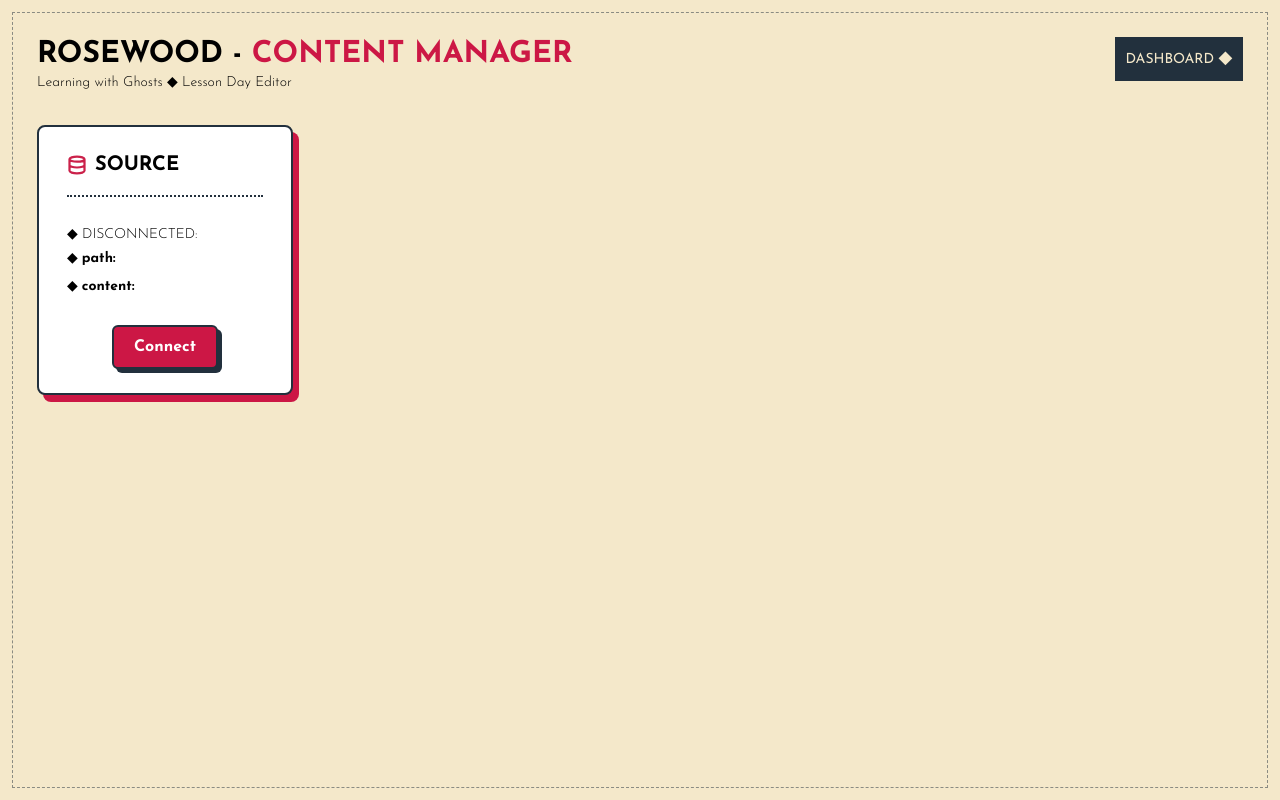
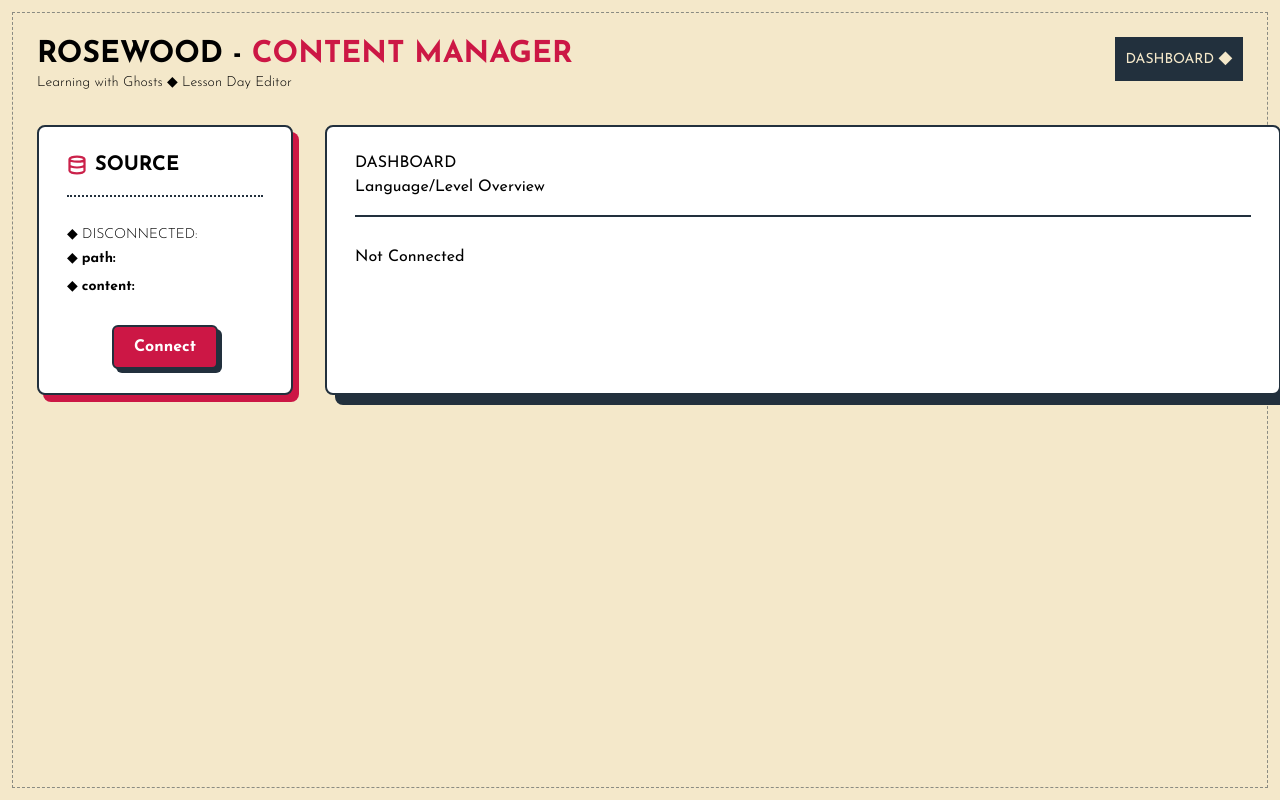
Before and after one commit to marciomarquessouza/rosewood-lwg, a React (Vite) app: page /#/ in a window 1280 px wide. Built offline with nearby package versions, Linux system fonts and the light colour scheme.

Commit message:
feat: enhance ProjectContext and SourcePanel with loading state and error handling

```diff
--- a/src/renderer/contexts/ProjectContext.tsx
+++ b/src/renderer/contexts/ProjectContext.tsx
@@ -9,39 +9,42 @@ import { ProjectInfo } from "../../shared/project";
 
 interface ProjectContextValue {
   connected: boolean;
-  projectPath: string | null;
-  contentPath: string | null;
+  loading: boolean;
+  projectPath: string;
+  contentPath: string;
   error: string | null;
   connect?: () => Promise<void>;
 }
 
-const ProjectContext = createContext<ProjectContextValue>({
-  connected: false,
-  projectPath: null,
-  contentPath: null,
-  error: null,
-});
+const ProjectContext = createContext<ProjectContextValue | undefined>(
+  undefined,
+);
 
 export const ProjectProvider = ({ children }: PropsWithChildren) => {
+  const [loading, setLoading] = useState(true);
   const [project, setProject] = useState<ProjectInfo | null>(null);
   const [error, setError] = useState<string | null>(null);
 
   useEffect(() => {
     const loadProject = async () => {
-      const settings = await window.rosewood.getSettings();
+      try {
+        const settings = await window.rosewood.getSettings();
 
-      if (!settings.projectPath) {
-        return;
-      }
+        if (!settings.projectPath) {
+          return;
+        }
 
-      try {
         const project = await window.rosewood.openProject(settings.projectPath);
 
         setProject(project);
       } catch {
+        setProject(null);
+
         await window.rosewood.updateSettings({
           projectPath: null,
         });
+      } finally {
+        setLoading(false);
       }
     };
 
@@ -57,23 +60,27 @@ export const ProjectProvider = ({ children }: PropsWithChildren) => {
       return;
     }
 
+    setLoading(true);
+
     try {
       const project = await window.rosewood.openProject(path);
-
       setProject(project);
     } catch (error) {
       setError(
         error instanceof Error ? error.message : "Unable to open project.",
       );
+    } finally {
+      setLoading(false);
     }
   };
 
   return (
     <ProjectContext.Provider
       value={{
-        connected: !!project?.path,
-        projectPath: project?.path ?? null,
-        contentPath: project?.contentPath ?? null,
+        connected: !!project,
+        loading,
+        projectPath: project?.path ?? "",
+        contentPath: project?.contentPath ?? "",
         connect: connectProject,
         error,
       }}
@@ -84,5 +91,11 @@ export const ProjectProvider = ({ children }: PropsWithChildren) => {
 };
 
 export const useProject = () => {
-  return useContext(ProjectContext);
+  const context = useContext(ProjectContext);
+
+  if (!context) {
+    throw new Error("useProject must be used within ProjectProvider");
+  }
+
+  return context;
 };
--- a/src/renderer/features/Dashboard/index.tsx
+++ b/src/renderer/features/Dashboard/index.tsx
@@ -1,9 +1,22 @@
+import { Panel } from "../../components/Panel.tsx";
+import { useProject } from "../../contexts/ProjectContext";
 import { SourcePanel } from "../SourcePanel";
 
 export function Dashboard() {
+  const { connected } = useProject();
   return (
-    <div>
+    <div className="flex flex-row gap-8">
       <SourcePanel />
+      <Panel
+        header={
+          <div className=" flex min-w-4xl flex-col">
+            <h1>DASHBOARD</h1>
+            <p>Language/Level Overview</p>
+          </div>
+        }
+      >
+        {!connected ? <p>Not Connected</p> : <p>Dasboard</p>}
+      </Panel>
     </div>
   );
 }
--- a/src/renderer/features/SourcePanel/SourceDetails.tsx
+++ b/src/renderer/features/SourcePanel/SourceDetails.tsx
@@ -2,15 +2,22 @@ export interface SourceDetailsProps {
   projectPath: string;
   contentPath: string;
   connected: boolean;
+  error: string | null;
 }
 
 export function SourceDetails({
   projectPath,
   contentPath,
   connected,
+  error,
 }: SourceDetailsProps) {
   return (
     <div className="text-sm">
+      {error && (
+        <p className="bg-rosewood-accent p-2 text-rosewood-surface">
+          ◆ {error}
+        </p>
+      )}
       <p className="mb-1 font-light">
         ◆ {connected ? "CONNECTED:" : "DISCONNECTED:"}
       </p>
--- a/src/renderer/features/SourcePanel/index.tsx
+++ b/src/renderer/features/SourcePanel/index.tsx
@@ -5,7 +5,9 @@ import { useProject } from "../../contexts/ProjectContext.tsx";
 import { SourceDetails } from "./SourceDetails";
 
 export function SourcePanel() {
-  const { connected, projectPath, contentPath, connect } = useProject();
+  const { connected, projectPath, contentPath, connect, error, loading } =
+    useProject();
+
   return (
     <aside className="w-64 shrink-0">
       <Panel
@@ -17,15 +19,16 @@ export function SourcePanel() {
           </div>
         }
         footer={
-          <Button variant="accent" onClick={connect}>
-            {connected ? "Reconnect" : "Connect"}
+          <Button variant="accent" onClick={connect} disabled={loading}>
+            {loading ? "◆ Loading..." : connected ? "Reconnect" : "Connect"}
           </Button>
         }
       >
         <SourceDetails
-          projectPath={projectPath ?? ""}
-          contentPath={contentPath ?? ""}
-          connected={connected ?? ""}
+          projectPath={projectPath}
+          contentPath={contentPath}
+          connected={connected}
+          error={error}
         />
       </Panel>
     </aside>
```
